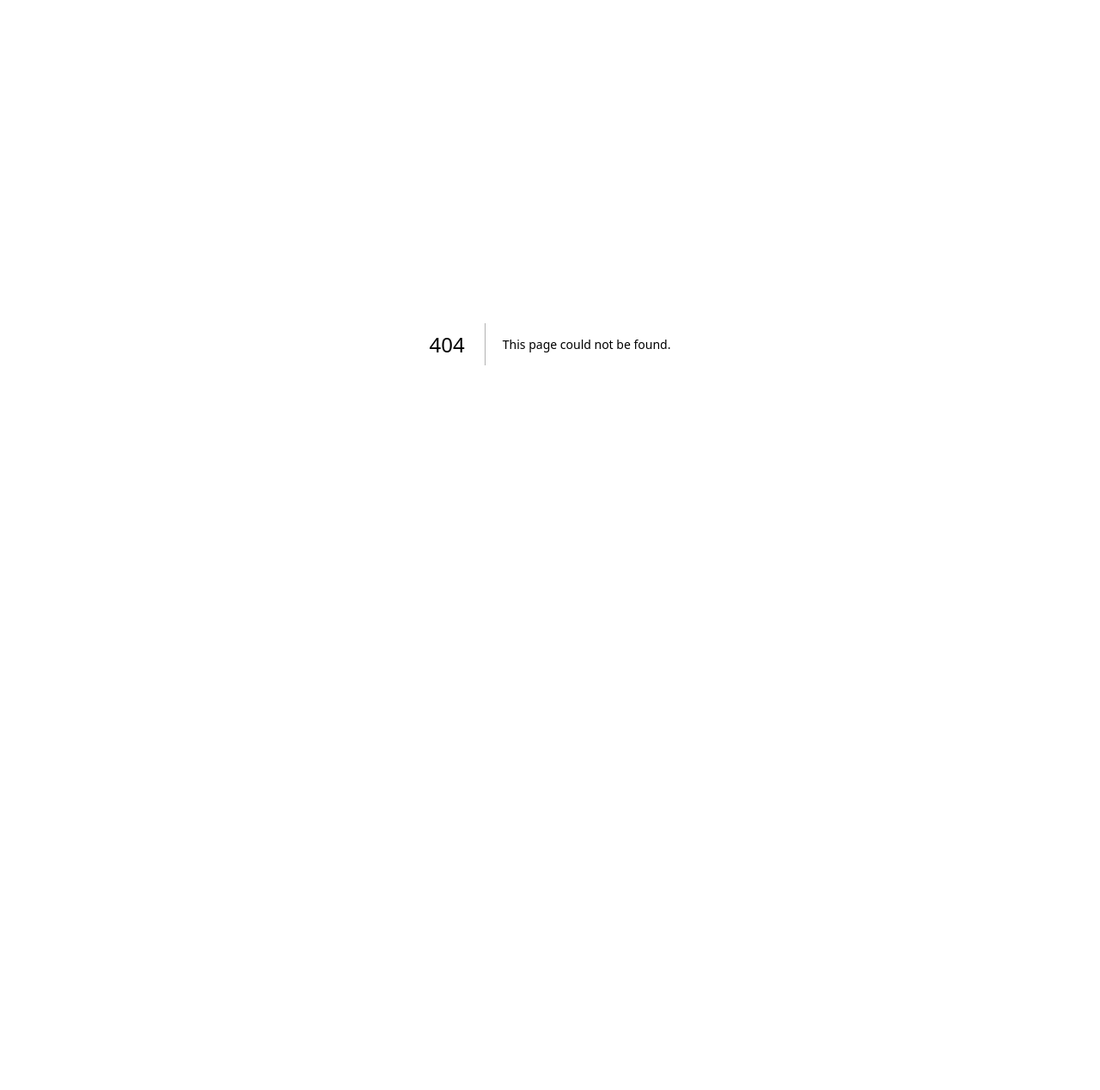
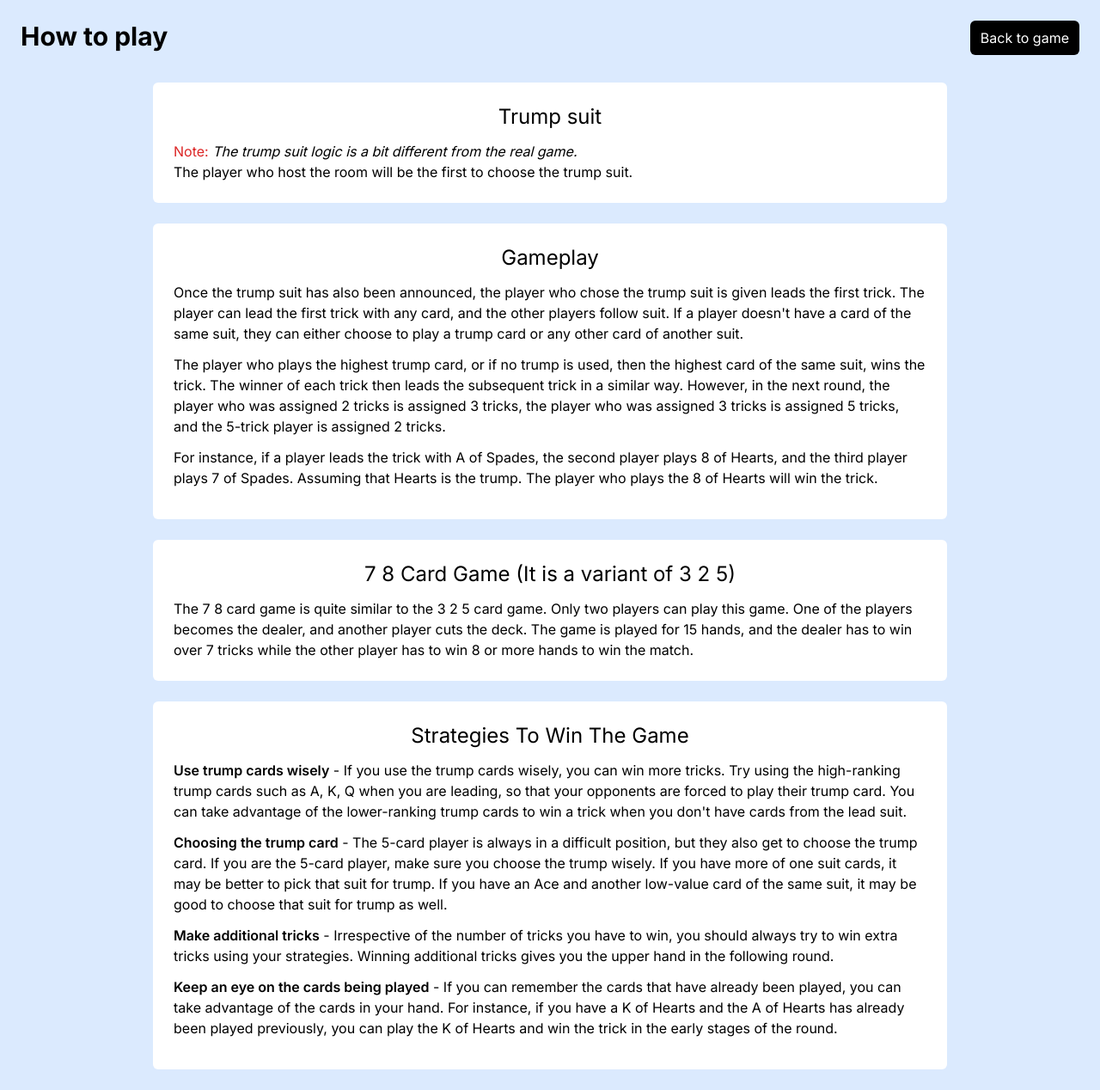
Before and after one commit to I-am-akash-dwivedi/card-game, a Next.js app in the folder client/: page /how-to-play in a window 1280 px wide. Before the commit this address had no page. Shown: the whole page at 86% size. Before the commit the page ends 800 px from the top, so only its background shows below. Built offline with nearby package versions, Linux system fonts and the light colour scheme.

Commit message:
Added how-to-play page

```diff
--- a/client/src/app/about/page.js
+++ /dev/null
@@ -1,56 +0,0 @@
-'use client'
-
-import {useEffect, useState} from "react";
-import {toast} from "react-toastify";
-
-export default function About() {
-  const [name, setName] = useState('');
-
-  const saveStateToLocalStorage = (key, state) => {
-    try {
-      localStorage.setItem(key, JSON.stringify(state));
-      console.log("Data stored")
-    } catch (error) {
-      // Handle Local Storage errors
-      toast.error(`Error saving state '${key}' to Local Storage:`, error);
-    }
-  };
-
-  const loadStateFromLocalStorage = (key, defaultValue) => {
-    try {
-      const storedState = localStorage.getItem(key);
-      console.log(storedState)
-      if (storedState) {
-        return JSON.parse(storedState);
-      }
-    } catch (error) {
-      toast.error(`Error loading state '${key}' from Local Storage:`, error);
-    }
-    return defaultValue;
-  };
-
-  useEffect(() => {
-    if (name){
-      saveStateToLocalStorage('name', name)
-    }
-  }, [name])
-
-  useEffect(() => {
-    let load_name = loadStateFromLocalStorage('name', '')
-    console.log(load_name)
-  }, [])
-
-  return (
-    <div>
-      <p>This is about page</p>
-      <input
-        type="text"
-        value={name}
-        onChange={(e) => setName(e.target.value)}
-        placeholder="Enter your name"
-        className="border border-gray-300 px-4 py-2 rounded mr-2"
-      />
-      <span>Name: {name}</span>
-    </div>
-  )
-}
--- /dev/null
+++ b/client/src/app/how-to-play/page.js
@@ -0,0 +1,87 @@
+import Link from "next/link";
+
+export default function About() {
+  return (
+    <div className="bg-blue-100 min-h-screen">
+      <div className="max-w-7xl mx-auto p-6">
+
+        <div className="flex justify-between mb-8">
+          <span className="text-3xl text-center font-bold">How to play</span>
+          <Link href={"/"} className="text-white bg-black px-3 py-2 rounded-md">Back to game</Link>
+        </div>
+
+        <div className="flex flex-col gap-6 items-center justify-center">
+          <div className="bg-white w-full sm:w-3/4 p-6 rounded-md">
+            <h3 className="text-2xl text-center mb-3">Trump suit</h3>
+            <p>
+              <span className="text-red-600">Note:</span>
+              <span className="italic"> The trump suit logic is a bit different from the real game.</span>
+            </p>
+            <p>
+              The player who host the room will be the first to choose the trump suit.
+            </p>
+          </div>
+
+          <div className="bg-white w-full sm:w-3/4 p-6 rounded-md">
+            <h3 className="text-2xl text-center mb-3">Gameplay</h3>
+            <p className="mb-3">
+              Once the trump suit has also been announced, the player who chose the trump suit is given leads the first
+              trick. The player can lead the first trick with any card, and the other players
+              follow suit. If a player doesn&apos;t have a card of the same suit, they can either choose to play a trump
+              card or any other card of another suit.
+            </p>
+            <p className="mb-3">
+              The player who plays the highest trump card, or if no trump is used, then the highest card of the same
+              suit, wins the trick. The winner of each trick then leads the subsequent trick in a similar way. However,
+              in the next round, the player who was assigned 2 tricks is assigned 3 tricks, the player who was assigned
+              3 tricks is assigned 5 tricks, and the 5-trick player is assigned 2 tricks.
+            </p>
+            <p className="mb-3">
+              For instance, if a player leads the trick with A of Spades, the second player plays 8 of Hearts, and the
+              third player plays 7 of Spades. Assuming that Hearts is the trump. The player who plays the 8 of Hearts
+              will win the trick.
+            </p>
+          </div>
+
+          <div className="bg-white w-full sm:w-3/4 p-6 rounded-md">
+            <h3 className="text-2xl text-center mb-3">7 8 Card Game (It is a variant of 3 2 5)</h3>
+            <p>
+              The 7 8 card game is quite similar to the 3 2 5 card game. Only two players can play this game. One of the
+              players becomes the dealer, and another player cuts the deck. The game is played for 15 hands, and the
+              dealer has to win over 7 tricks while the other player has to win 8 or more hands to win the match.
+            </p>
+          </div>
+
+          <div className="bg-white w-full sm:w-3/4 p-6 rounded-md">
+            <h3 className="text-2xl text-center mb-3">Strategies To Win The Game</h3>
+            <p className="mb-3">
+              <span className="font-semibold">Use trump cards wisely</span> - If you use the trump cards wisely, you can win
+              more tricks. Try using the high-ranking trump cards such as A, K, Q when you are leading, so that your
+              opponents are forced to play their trump card. You can take advantage of the lower-ranking trump cards to
+              win a trick when you don&apos;t have cards from the lead suit.
+            </p>
+            <p className="mb-3">
+              <span className="font-semibold">Choosing the trump card</span> - The 5-card player is always in a difficult
+              position, but they also get to choose the trump card. If you are the 5-card player, make sure you choose
+              the trump wisely. If you have more of one suit cards, it may be better to pick that suit for trump. If you
+              have an Ace and another low-value card of the same suit, it may be good to choose that suit for trump as
+              well.
+            </p>
+            <p className="mb-3">
+              <span className="font-semibold">Make additional tricks</span> - Irrespective of the number of tricks you have
+              to win, you should always try to win extra tricks using your strategies. Winning additional tricks gives
+              you the upper hand in the following round.
+            </p>
+            <p className="mb-3">
+              <span className="font-semibold">Keep an eye on the cards being played</span> - If you can remember the cards
+              that have already been played, you can take advantage of the cards in your hand. For instance, if you have
+              a K of Hearts and the A of Hearts has already been played previously, you can play the K of Hearts and win
+              the trick in the early stages of the round.
+            </p>
+          </div>
+
+        </div>
+      </div>
+    </div>
+  )
+}
--- a/client/src/app/page.js
+++ b/client/src/app/page.js
@@ -18,6 +18,7 @@ import {
 } from "@/app/utils/utils";
 import Card from "@/app/components/card";
 import PlayersInRoom from "@/app/components/players-in-room";
+import Link from "next/link";
 
 const socket_url = process.env.SOCKET_URL || 'https://card-game-server-lxj5.onrender.com';
 // const socket = io("http://localhost:4000");
@@ -74,13 +75,13 @@ export default function Home() {
       // let updatedPlayers = [...players, hostName]
       // setPlayers(updatedPlayers)
       setPlayers((prevPlayers) => [...prevPlayers, hostName])
-      toast.success('Room created!');
+      toast.success('Room created successfully!');
     });
 
     socket.on('roomJoined', (roomId) => {
       setIsRoomJoined(true);
       setRoomId(roomId);
-      toast.success('Room joined!');
+      toast.success('Room joined successfully!');
     });
 
     socket.on('unknownRoom', () => {
@@ -189,7 +190,7 @@ export default function Home() {
       return;
     }
     socket.emit('setName', name);
-    toast.success('Name set!');
+    toast.success(`Thanks ${name}! You can now create or join a room.`);
     setNameSubmitted(true);
   };
 
@@ -347,7 +348,7 @@ export default function Home() {
   const isValidCard = (card_to_check) => {
     let this_turn_card_available = thisTurnCardAvailable();
 
-    if (thisTurnCards.length === 0 || !this_turn_card_available){
+    if (thisTurnCards.length === 0 || !this_turn_card_available) {
       return true;
     } else {
       return thisTurnCards[0].suit === card_to_check.suit || thisGameSuit === card_to_check.suit
@@ -372,6 +373,10 @@ export default function Home() {
     <div className="bg-blue-100 min-h-screen py-8 px-4">
       {/*<button type="button" className="sticky top-0 left-8 bg-red-600 text-white px-2 py-1 rounded" onClick={clearData}>Clear stored data</button>*/}
       {!nameSubmitted ? (
+        <>
+          <div className="w-screen text-center mb-8">
+            <Link href={"/how-to-play"} className="bg-black text-white px-3 py-2 rounded-md">How to play</Link>
+          </div>
           <form onSubmit={handleNameSubmit} id="set-name" className="flex items-center justify-center">
             <input
               type="text"
@@ -385,6 +390,7 @@ export default function Home() {
               Set Name
             </button>
           </form>
+        </>
       ) : (
         !isGameStarted && (
           <Greeting name={name}/>
@@ -394,7 +400,8 @@ export default function Home() {
       {
         thisGameSuit && (
           <div className="flex justify-center">
-            <span className='fixed top-2 text-white bg-gradient-to-r from-purple-500 to-pink-500 focus:outline-none font-medium rounded-lg px-5 py-2.5 text-center text-sm animate-pulse cursor-pointer z-50'>{playerDetails[activePlayer].name}&apos;s Turn</span>
+            <span
+              className='fixed top-2 text-white bg-gradient-to-r from-purple-500 to-pink-500 focus:outline-none font-medium rounded-lg px-5 py-2.5 text-center text-sm animate-pulse cursor-pointer z-50'>{playerDetails[activePlayer].name}&apos;s Turn</span>
           </div>
         )
       }
@@ -515,7 +522,7 @@ export default function Home() {
                 <div key={index} className="w-1/4 sm:w-1/6 md:w-1/12 lg:w-1/12 xl:w-1/12">
                   <div className="bg-white rounded-lg shadow-lg">
                     <Card key={index} card={this_card} onCardClick={handleCardClick}
-                          isActive={playerId === activePlayer && thisGameSuit && allowCardClick && (isValidCard(this_card)) }/>
+                          isActive={playerId === activePlayer && thisGameSuit && allowCardClick && (isValidCard(this_card))}/>
                   </div>
                 </div>
               ))
@@ -528,13 +535,18 @@ export default function Home() {
         <div style={{'position': 'fixed'}} className="bottom-0 right-0 p-4 flex flex-col-reverse items-end w-full">
           <button onClick={toggleChat}>
             {isChatOpen ? (
-              <div className="text-white bg-gradient-to-r from-blue-500 via-blue-600 to-blue-700 font-semibold py-2 px-4 rounded-lg">
+              <div
+                className="text-white bg-gradient-to-r from-blue-500 via-blue-600 to-blue-700 font-semibold py-2 px-4 rounded-lg">
                 Close
               </div>
             ) : (
               <div className="relative">
-                <span className="bg-red-500 text-white px-2 py-1 rounded-full text-xs absolute top-0 right-0 transform translate-x-1/2 -translate-y-1/2">{messages.length - msgSeenCount}</span>
-                <div className="text-white bg-gradient-to-r from-blue-500 via-blue-600 to-blue-700 font-semibold py-2 px-4 rounded-lg">Open Chat</div>
+                <span
+                  className="bg-red-500 text-white px-2 py-1 rounded-full text-xs absolute top-0 right-0 transform translate-x-1/2 -translate-y-1/2">{messages.length - msgSeenCount}</span>
+                <div
+                  className="text-white bg-gradient-to-r from-blue-500 via-blue-600 to-blue-700 font-semibold py-2 px-4 rounded-lg">Open
+                  Chat
+                </div>
               </div>
             )}
           </button>
```
Lines whose indentation alone changed are shown as unchanged.
